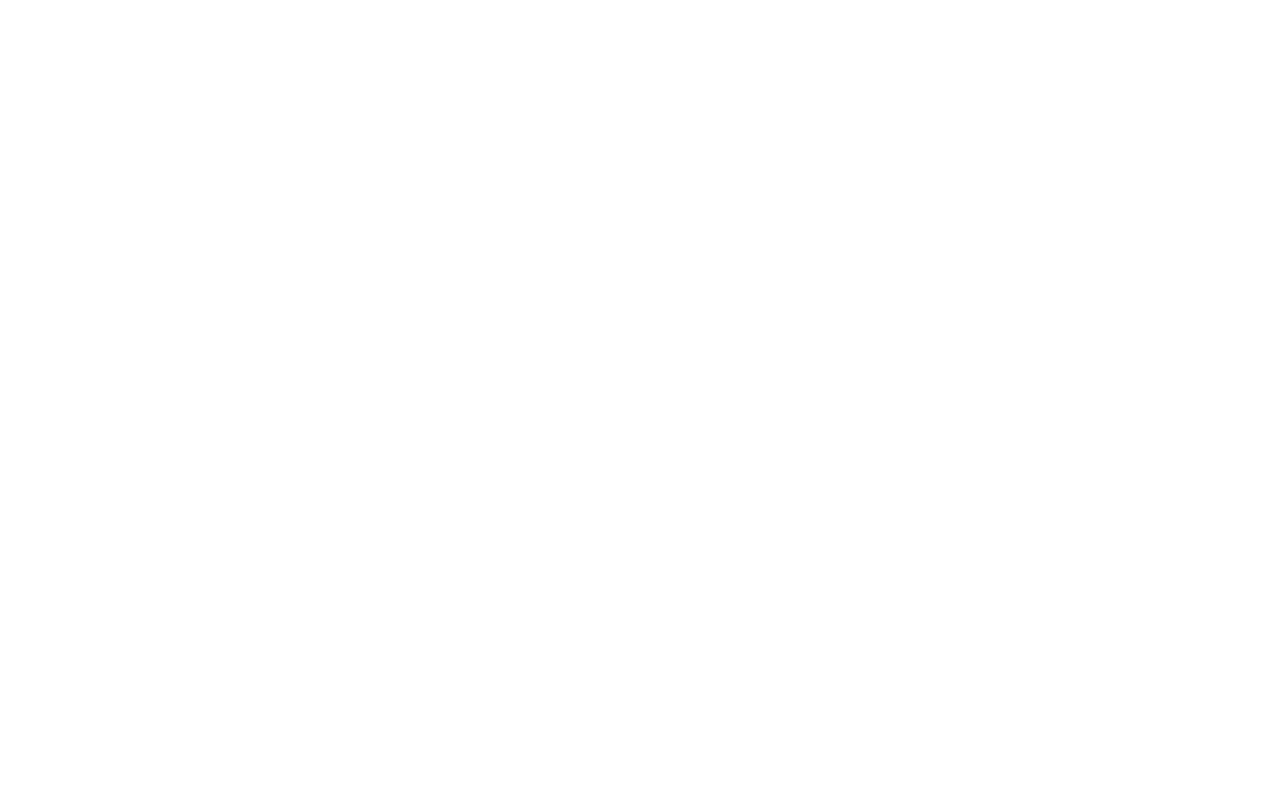
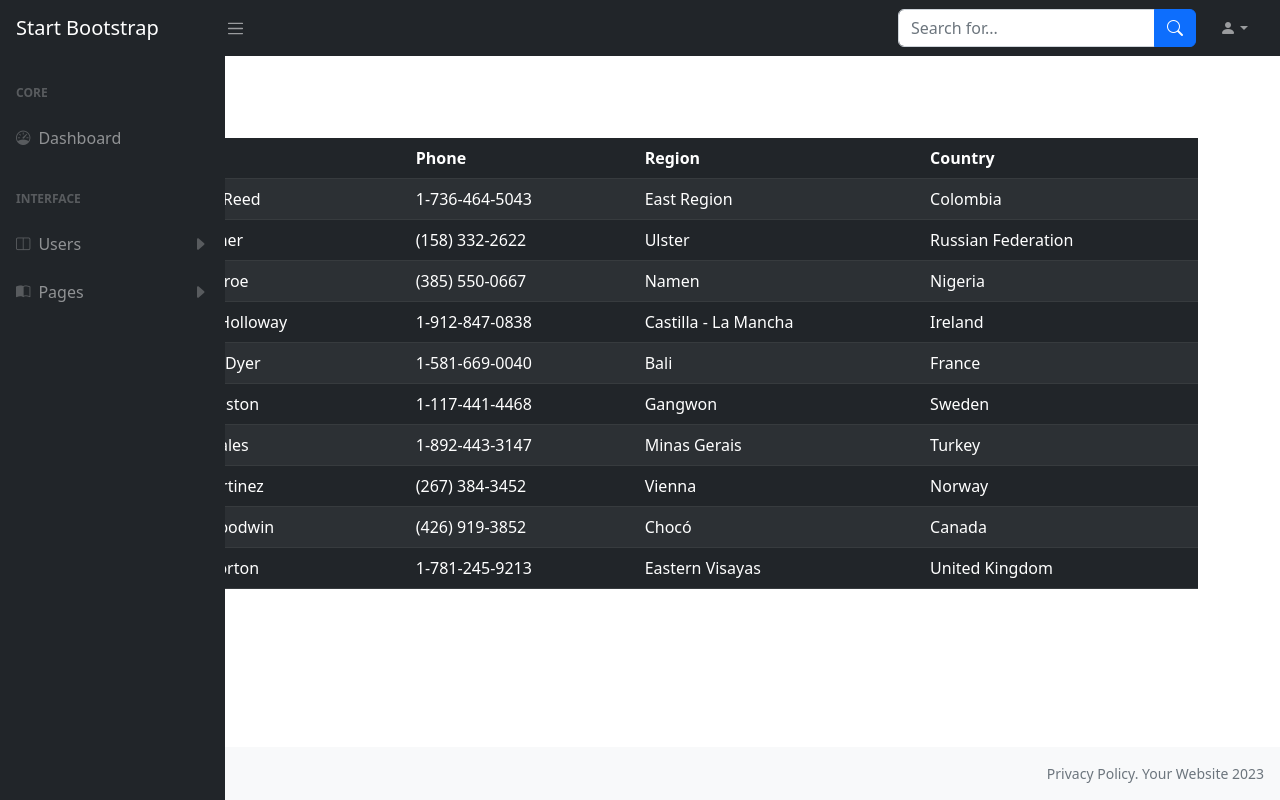
Before and after one commit to Manivannan-SenthamaraiKannan/User-Management-CRUD, a React (Create React App) app in the folder myapp/: page /user in a window 1280 px wide. Before the commit this address had no page. Built offline with nearby package versions, Linux system fonts and the light colour scheme.

Commit message:
user page integration

```diff
--- a/myapp/src/App.js
+++ b/myapp/src/App.js
@@ -5,6 +5,7 @@
 import ForgotPassword from './Pages/ForgotPassword';
 import Register from './Pages/Register';
 import Dashboard from './Dashboard';
+import Users from './Components/Users';
 
 function App() {
   return (
@@ -15,6 +16,7 @@
           <Route path='/login' element={<Login />} />
           <Route path='/password' element={<ForgotPassword />} />
           <Route path='/register' element={<Register />} />
+          <Route path='/user' element={<Users />} />
         </Routes>
       </div>
     </Router>
--- a/myapp/src/Components/Users.js
+++ b/myapp/src/Components/Users.js
@@ -0,0 +1,138 @@
+import "bootstrap/dist/js/bootstrap.bundle.min.js";
+import { Link } from 'react-router-dom'
+
+const Users = () => {
+    const pageHeading = "Users";
+
+    var tbldata = require("../Assets/Data/UserData.json")
+    //     tbldata.map((data) => {
+    //         return (
+    //             console.log(data.name)
+    //         )
+    // })
+
+    return (
+        <div className='sb-nav-fixed'>
+            <nav class="sb-topnav navbar navbar-expand navbar-dark bg-dark">
+                {/* <!-- Navbar Brand--> */}
+                <Link class="navbar-brand ps-3" to="/">Start Bootstrap</Link>
+                {/* <!-- Sidebar Toggle--> */}
+                <button class="btn btn-link btn-sm order-1 order-lg-0 me-4 me-lg-0 navbar-toggler-icon" id="sidebarToggle" href="#!"></button>
+                {/* <!-- Navbar Search--> */}
+                <form class="d-none d-md-inline-block form-inline ms-auto me-0 me-md-3 my-2 my-md-0">
+                    <div class="input-group">
+                        <input class="form-control" type="text" placeholder="Search for..." aria-label="Search for..." aria-describedby="btnNavbarSearch" />
+                        <button class="btn btn-primary" id="btnNavbarSearch" type="button"><i class="bi bi-search"></i></button>
+                    </div>
+                </form>
+                {/* <!-- Navbar--> */}
+                <ul class="navbar-nav ms-auto ms-md-0 me-3 me-lg-4">
+                    <li class="nav-item dropdown">
+                        <a class="nav-link dropdown-toggle" id="navbarDropdown" href="#!" role="button" data-bs-toggle="dropdown" aria-expanded="false"><i class="bi bi-person-fill"></i></a>
+                        <ul class="dropdown-menu dropdown-menu-end" aria-labelledby="navbarDropdown">
+                            <li><Link class="dropdown-item" to="/profile">My Profile</Link></li>
+                            <li><Link class="dropdown-item" to="/editprofile">Edit Profile</Link></li>
+                            <li><hr class="dropdown-divider" /></li>
+                            <li><Link class="dropdown-item" to="/dashboard">Logout</Link></li>
+                        </ul>
+                    </li>
+                </ul>
+            </nav>
+            <div id="layoutSidenav">
+                <div id="layoutSidenav_nav">
+                    <nav class="sb-sidenav accordion sb-sidenav-dark" id="sidenavAccordion">
+                        <div class="sb-sidenav-menu">
+                            <div class="nav">
+                                <div class="sb-sidenav-menu-heading">Core</div>
+                                <Link class="nav-link" to="/">
+                                    <div class="sb-nav-link-icon"><i class="bi bi-speedometer"></i></div>
+                                    Dashboard
+                                </Link>
+                                <div class="sb-sidenav-menu-heading">Interface</div>
+                                <a class="nav-link collapsed" href="#!" data-bs-toggle="collapse" data-bs-target="#collapseLayouts" aria-expanded="false" aria-controls="collapseLayouts">
+                                    <div class="sb-nav-link-icon"><i class="bi bi-layout-split"></i></div>
+                                    Users
+                                    <div class="sb-sidenav-collapse-arrow"><i class="bi bi-caret-down-fill"></i></div>
+                                </a>
+                                <div class="collapse" id="collapseLayouts" aria-labelledby="headingOne" data-bs-parent="#sidenavAccordion">
+                                    <nav class="sb-sidenav-menu-nested nav">
+                                        <Link class="nav-link" to="/user">Users</Link>
+                                        <Link class="nav-link" to="/createuser">Create-users</Link>
+                                        <Link class="nav-link" to="/edituser">Edit-users</Link>
+                                    </nav>
+                                </div>
+                                <a class="nav-link collapsed" href="#!" data-bs-toggle="collapse" data-bs-target="#collapsePages" aria-expanded="false" aria-controls="collapsePages">
+                                    <div class="sb-nav-link-icon"><i class="bi bi-book-half"></i></div>
+                                    Pages
+                                    <div class="sb-sidenav-collapse-arrow"><i class="bi bi-caret-down-fill"></i></div>
+                                </a>
+                                <div class="collapse" id="collapsePages" aria-labelledby="headingTwo" data-bs-parent="#sidenavAccordion">
+                                    <nav class="sb-sidenav-menu-nested nav accordion" id="sidenavAccordionPages">
+                                        <a class="nav-link collapsed" href="#!" data-bs-toggle="collapse" data-bs-target="#pagesCollapseAuth" aria-expanded="false" aria-controls="pagesCollapseAuth">
+                                            Authentication
+                                            <div class="sb-sidenav-collapse-arrow"><i class="bi bi-caret-down-fill"></i></div>
+                                        </a>
+                                        <div class="collapse" id="pagesCollapseAuth" aria-labelledby="headingOne" data-bs-parent="#sidenavAccordionPages">
+                                            <nav class="sb-sidenav-menu-nested nav">
+                                                <Link class="nav-link" to="/login">Login</Link>
+                                                <Link class="nav-link" to="/register">Register</Link>
+                                                <Link class="nav-link" to="/password">Forgot Password</Link>
+                                            </nav>
+                                        </div>
+                                    </nav>
+                                </div>
+                            </div>
+                        </div>
+                    </nav>
+                </div>
+                {/* Page Content */}
+                <div id="layoutSidenav_content">
+                    <main>
+                        <div className="container-fluid">
+                            <div class="d-sm-flex align-items-center justify-content-between mb-5">
+                                <h1 class="h3 mb-0 text-gray-400">{pageHeading}</h1>
+                            </div>
+                            {/* user table */}
+                            <div className="container">
+                                <table className="table table-dark table-striped">
+                                    <thead className="thead-dark">
+                                        <tr>
+                                            <th scope="col">ID</th>
+                                            <th scope="col">Name</th>
+                                            <th scope="col">Phone</th>
+                                            <th scope="col">Region</th>
+                                            <th scope="col">Country</th>
+                                        </tr>
+                                    </thead>
+                                    <tbody>
+                                        {tbldata.map((data) => {
+                                            return (
+                                                <tr>
+                                                    <td>{data.id}</td>
+                                                    <td>{data.name}</td>
+                                                    <td>{data.phone}</td>
+                                                    <td>{data.region}</td>
+                                                    <td>{data.country}</td>
+                                                </tr>)
+                                        })}
+                                    </tbody>
+                                </table>
+                            </div>
+                        </div>
+                    </main>
+                    {/* Enf of page content */}
+                    <footer class="py-3 bg-light mt-auto">
+                        <div class="container-fluid px-3">
+                            <div class="d-flex align-items-center justify-content-between small">
+                                <div class="text-muted">Copyright &copy; Your Website 2023</div>
+                                <div class="text-muted">Privacy Policy. Your Website 2023</div>
+                            </div>
+                        </div>
+                    </footer>
+                </div>
+            </div>
+        </div>
+    )
+}
+
+export default Users;
--- a/myapp/src/Dashboard.js
+++ b/myapp/src/Dashboard.js
@@ -67,7 +67,7 @@
                                             <nav class="sb-sidenav-menu-nested nav">
                                                 <Link class="nav-link" to="/login">Login</Link>
                                                 <Link class="nav-link" to="/register">Register</Link>
-                                                <Link class="nav-link" to="/forgotpassword">Forgot Password</Link>
+                                                <Link class="nav-link" to="/password">Forgot Password</Link>
                                             </nav>
                                         </div>
                                     </nav>
--- a/myapp/src/Pages/ForgotPassword.js
+++ b/myapp/src/Pages/ForgotPassword.js
@@ -3,7 +3,7 @@
 
 const ForgotPassword = () => {
     return (
-        <div className='bg-primary'>
+        <div className='page-bg'>
             <div className="layoutAuthentication">
                 <div id="layoutAuthentication_content">
                     <main style={{height:"100vh"}}>
--- a/myapp/src/Pages/Register.js
+++ b/myapp/src/Pages/Register.js
@@ -3,7 +3,7 @@
 
 const Register = () => {
     return (
-        <div className='bg-primary'>
+        <div className='page-bg'>
             <div className='layoutAuthentication'>
                 <div id="layoutAuthentication">
                     <div id="layoutAuthentication_content">
```
